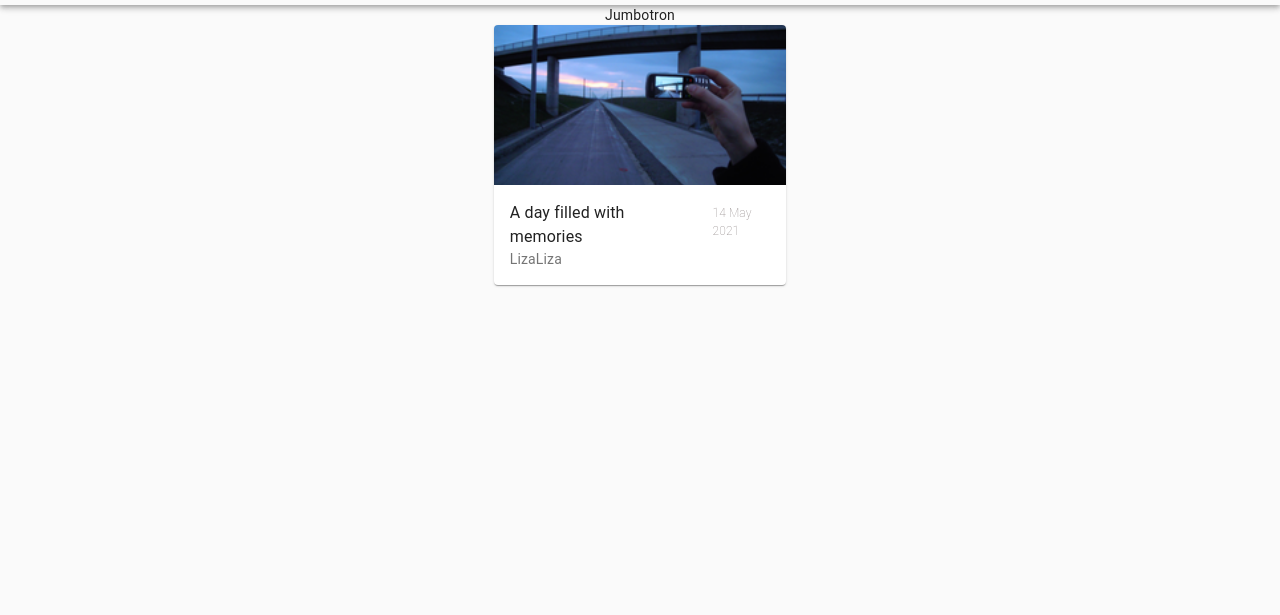
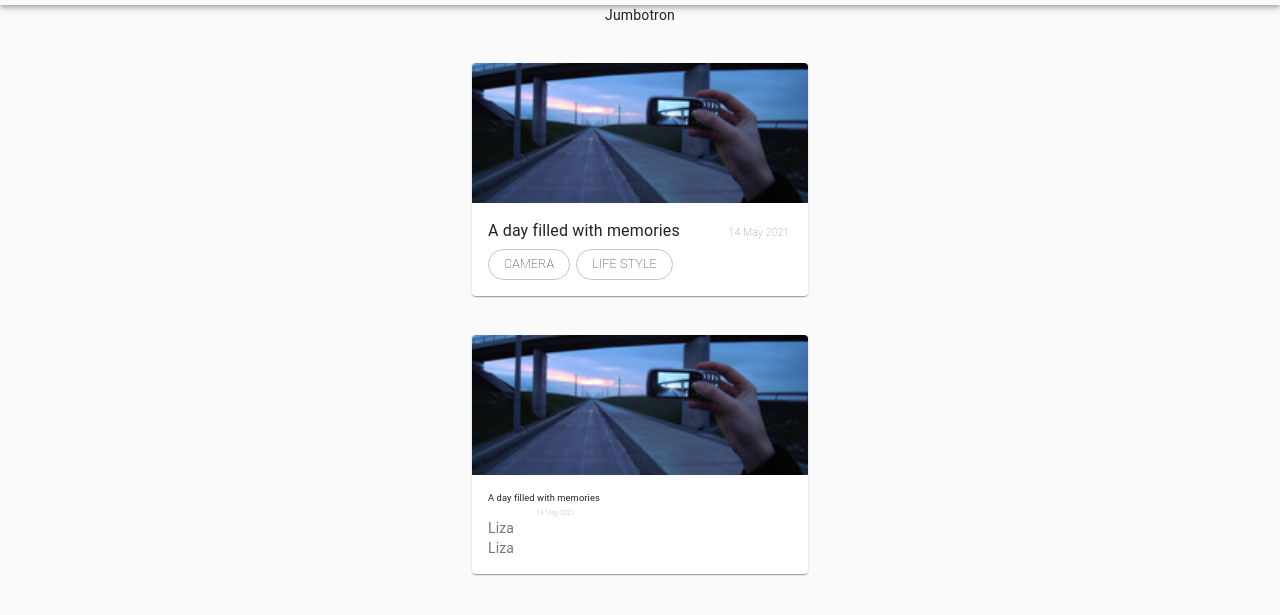
Before and after one commit to zuckpa1999/zuck-blog, a Gatsby site: page / in a window 1280 px wide. Shown: the part 59-674 px from the top of the page. Built offline with nearby package versions, Linux system fonts and the light colour scheme; Gatsby itself is replaced by a stand-in of ours.

Commit message:
finished card

```diff
--- a/src/pages/index.tsx
+++ b/src/pages/index.tsx
@@ -51,21 +51,65 @@ export default function Blog() {
             <CardMedia
               component="img"
               alt="DayDream"
-              height="160"
+              height="140"
               image={img}
-              title="Contemplative Reptile"
+              title="DayDream"
             />
             <CardContent>
-              <div className={classes.cardContentDetail}>
+              <div className={classes.cardContentDetail1}>
                 <Typography style={{ fontSize: "1.2em" }}>
                   A day filled with memories
                 </Typography>
                 <Typography
                   style={{
                     marginLeft: "16%",
+                    marginTop: "2%",
+                    fontSize: "0.8em",
+                    fontWeight: 180,
+                    color: "#8B8282",
+                  }}
+                >
+                  14 May 2021
+                </Typography>
+              </div>
+              <div className={classes.cardContentDetail2}>
+                <Button
+                  variant="outlined"
+                  style={{ borderRadius: "15em", marginRight: "2%" }}
+                >
+                  <Typography style={{ fontSize: "0.9em", fontWeight: 100 }}>
+                    camera
+                  </Typography>
+                </Button>
+                <Button variant="outlined" style={{ borderRadius: "15em" }}>
+                  <Typography style={{ fontSize: "0.9em", fontWeight: 100 }}>
+                    life style
+                  </Typography>
+                </Button>
+              </div>
+            </CardContent>
+          </CardActionArea>
+        </Card>
+        <Card className={classes.rootCard}>
+          <CardActionArea>
+            <CardMedia
+              component="img"
+              alt="DayDream"
+              height="140"
+              image={img}
+              title="Contemplative Reptile"
+            />
+            <CardContent>
+              <div className={classes.cardContentDetail}>
+                <Typography style={{ fontSize: "0.7em" }}>
+                  A day filled with memories
+                </Typography>
+                <Typography
+                  style={{
+                    marginLeft: "16%",
                     marginTop: "1%",
-                    fontSize: "0.9em",
-                    fontWeight: "180",
+                    fontSize: "0.5em",
+                    fontWeight: 180,
                     color: "#8B8282",
                   }}
                 >
@@ -73,9 +117,15 @@ export default function Blog() {
                 </Typography>
               </div>
               <div className={classes.cardContentDetail}>
-                <Typography variant="body2" color="textSecondary" component="p">
-                  Liza
-                </Typography>
+                <div>
+                  <Typography
+                    variant="body2"
+                    color="textSecondary"
+                    component="p"
+                  >
+                    Liza
+                  </Typography>
+                </div>
                 <Typography variant="body2" color="textSecondary" component="p">
                   Liza
                 </Typography>
@@ -123,12 +173,21 @@ const useStyles = makeStyles((theme) => ({
     alignItems: "center",
   },
   rootCard: {
-    maxWidth: 345,
+    /* maxWidth: 345, */
+    marginTop: "3%",
+    width: "24em",
+    /* height: "16em", */
   },
-  cardContentDetail: {
+  cardContentDetail1: {
     display: "flex",
     flexDirection: "row",
     justifyContent: "flex-start",
+  },
+  cardContentDetail2: {
+    display: "flex",
+    flexDirection: "row",
+    justifyContent: "flex-start",
+    marginTop: "2%",
   },
 }));
 
```
